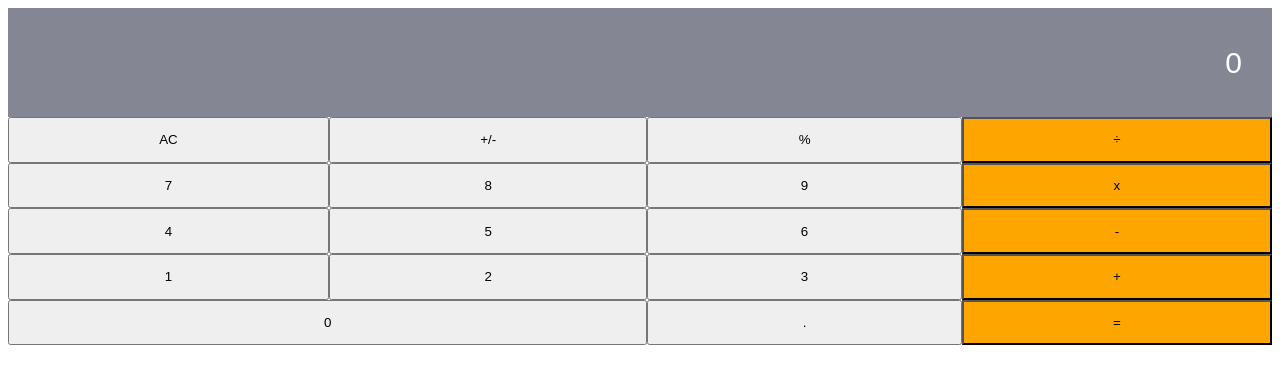
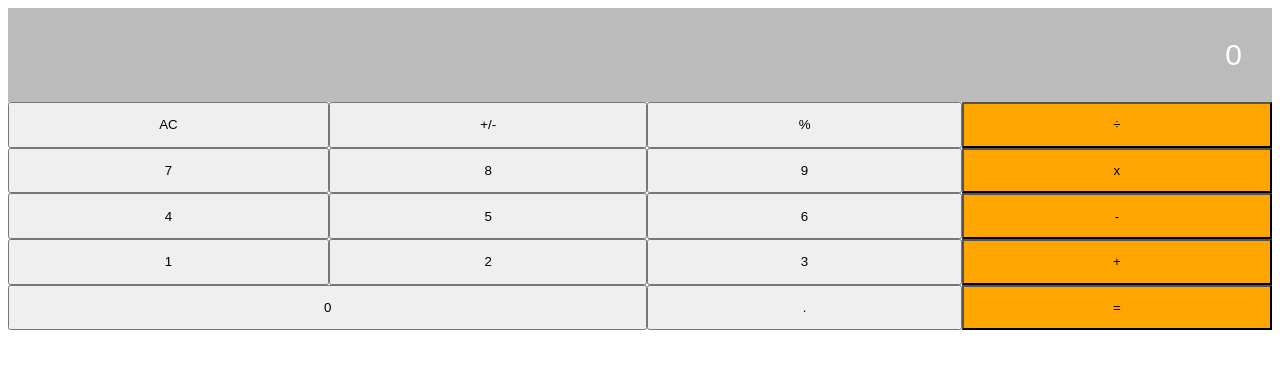
Before and after one commit to zainsadaqat/math-magicians, a React (Create React App) app: page / in a window 1280 px wide. Shown: the top 384 px of the page. Built offline with nearby package versions, Linux system fonts and the light colour scheme.

Commit message:
Make calculator in center

```diff
--- a/src/components/Calculator.css
+++ b/src/components/Calculator.css
@@ -1,3 +1,8 @@
+.container {
+  max-width: 900px;
+  margin: 8em auto;
+}
+
 .grid {
   display: grid;
   grid-template-areas:
@@ -15,9 +20,9 @@
 
 .result {
   grid-area: result;
-  background-color: #858693;
+  background-color: #bbbbbb;
   color: white;
-  padding: 1.25em 1em;
+  padding: 1em;
   text-align: right;
   font-size: 30px;
   border: none;
```
